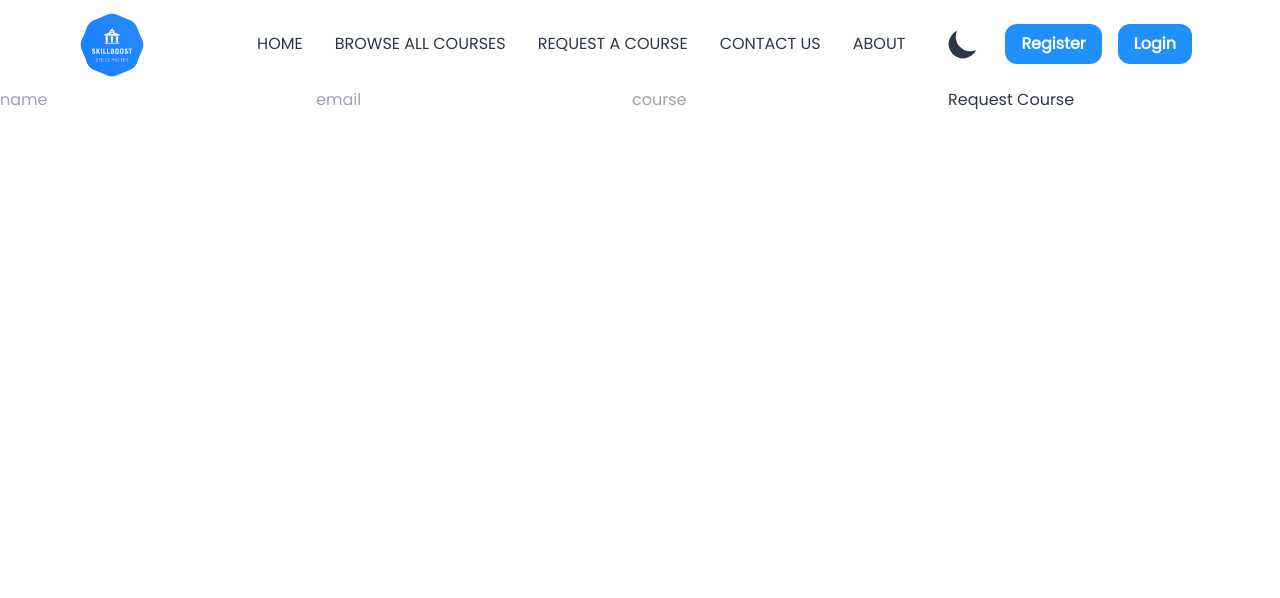
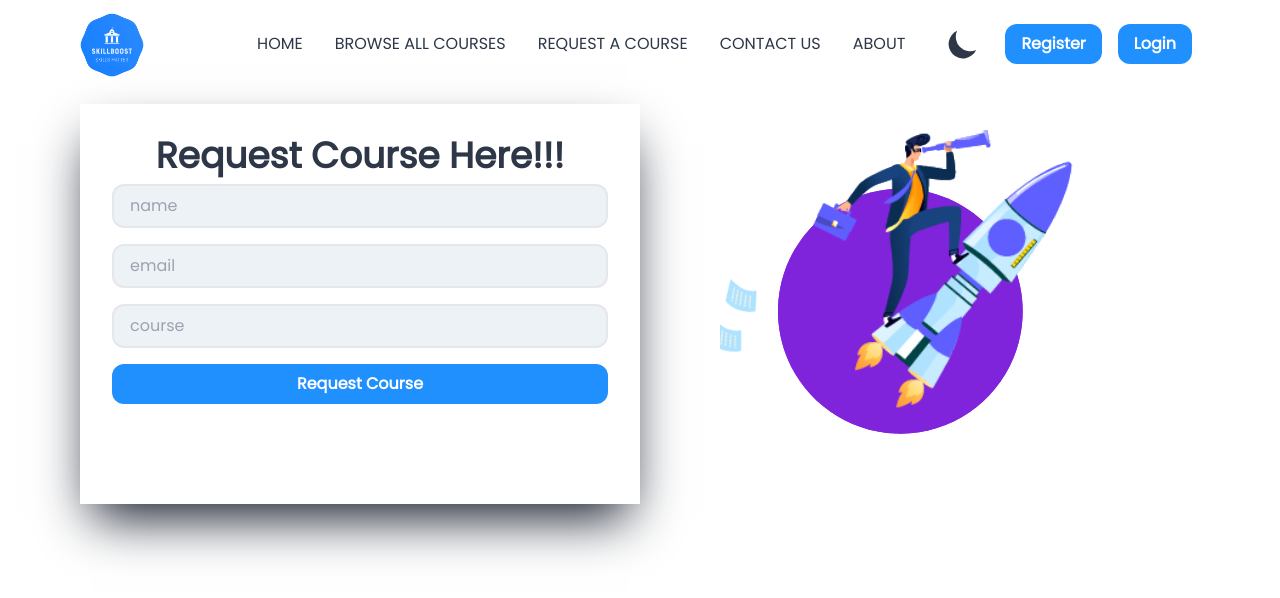
Before and after one commit to vaarunn/SkillBoost, a React (Vite) app in the folder client/: page /requestCourse in a window 1280 px wide. Shown: the top 598 px of the page. Built offline with nearby package versions, Linux system fonts and the light colour scheme.

Commit message:
modified:   client/src/pages/ContactUs.jsx 	modified:   client/src/pages/RequestCourse.jsx 	modified:   client/src/util/data.jsx

```diff
--- a/client/src/pages/ContactUs.jsx
+++ b/client/src/pages/ContactUs.jsx
@@ -21,14 +21,14 @@ const ContactUs = () => {
       toast.success(successMessage);
       dispatch(resetSuccessMessage());
     }
-  }, [successMessage]);
+  }, []);
 
   useEffect(() => {
     if (errorMessage) {
       toast.error(errorMessage);
       dispatch(resetErrorMessage());
     }
-  }, [errorMessage]);
+  }, []);
 
   const handleSubmit = async (e) => {
     e.preventDefault();
@@ -38,7 +38,7 @@ const ContactUs = () => {
   return (
     <div className="px-20 py-4 md:grid grid-cols-2">
       <div className="shadow-gray-900 shadow-2xl">
-        <form onSubmit={handleSubmit} className="p-8 ">
+        <form onSubmit={handleSubmit} className="p-8">
           <h1 className="text-center font-[700] text-4xl">Hit Us Up!!!</h1>
           <input
             type="text"
--- a/client/src/pages/RequestCourse.jsx
+++ b/client/src/pages/RequestCourse.jsx
@@ -6,6 +6,8 @@ import {
   resetErrorMessage,
   resetSuccessMessage,
 } from "../redux/slices/userSlice";
+import { Player } from "@lottiefiles/react-lottie-player";
+import rocketMan from "../assets/rocketMan.json";
 const RequestCourse = () => {
   const [name, setName] = useState("");
   const [email, setEmail] = useState("");
@@ -34,8 +36,12 @@ const RequestCourse = () => {
   };
 
   return (
-    <div>
-      <form onSubmit={handleSubmit}>
+    <div className="px-20 py-4 md:grid grid-cols-2">
+      <div className="shadow-gray-900 shadow-2xl">
+        <form className="p-8 " onSubmit={handleSubmit}>
+          <h1 className="text-center font-[700] text-4xl">
+            Request Course Here!!!
+          </h1>
           <input
             type="text"
             value={name}
@@ -43,6 +49,7 @@ const RequestCourse = () => {
               setName(e.target.value);
             }}
             placeholder="name"
+            className="input"
           />
           <input
             type="text"
@@ -51,6 +58,7 @@ const RequestCourse = () => {
               setEmail(e.target.value);
             }}
             placeholder="email"
+            className="input"
           />
           <input
             type="text"
@@ -59,9 +67,20 @@ const RequestCourse = () => {
               setCourse(e.target.value);
             }}
             placeholder="course"
+            className="input"
           />
-        <button>Request Course</button>
+          <button className="button-input">Request Course</button>
         </form>
+      </div>
+      <div className=" h-[80%]">
+        <Player
+          style={{ height: 400 }}
+          src={rocketMan}
+          loop
+          autoplay
+          resizeMode="cover"
+        />
+      </div>
     </div>
   );
 };
--- a/client/src/util/data.jsx
+++ b/client/src/util/data.jsx
@@ -69,7 +69,7 @@ const links = [
   {
     id: "3",
     title: "Request A Course",
-    url: "/skills",
+    url: "/requestCourse",
   },
   {
     id: "4",
```
Lines whose indentation alone changed are shown as unchanged.
